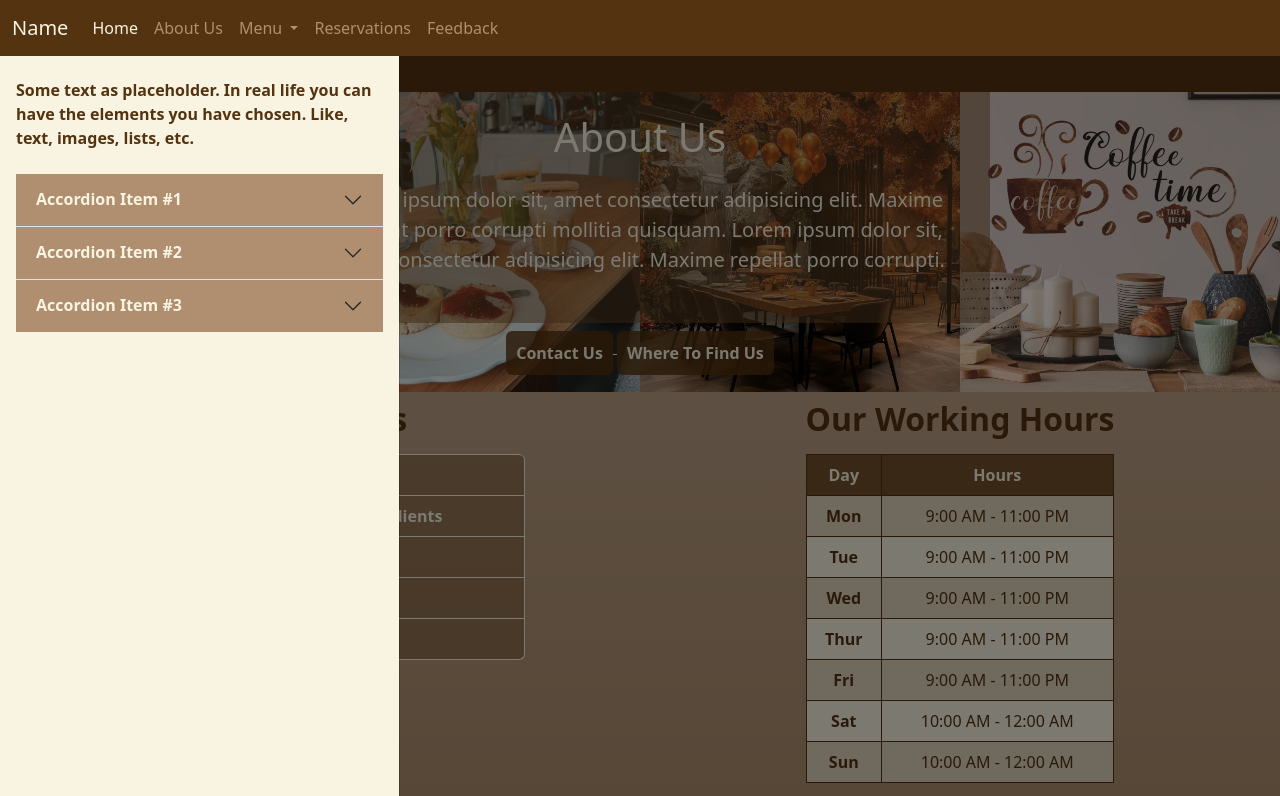
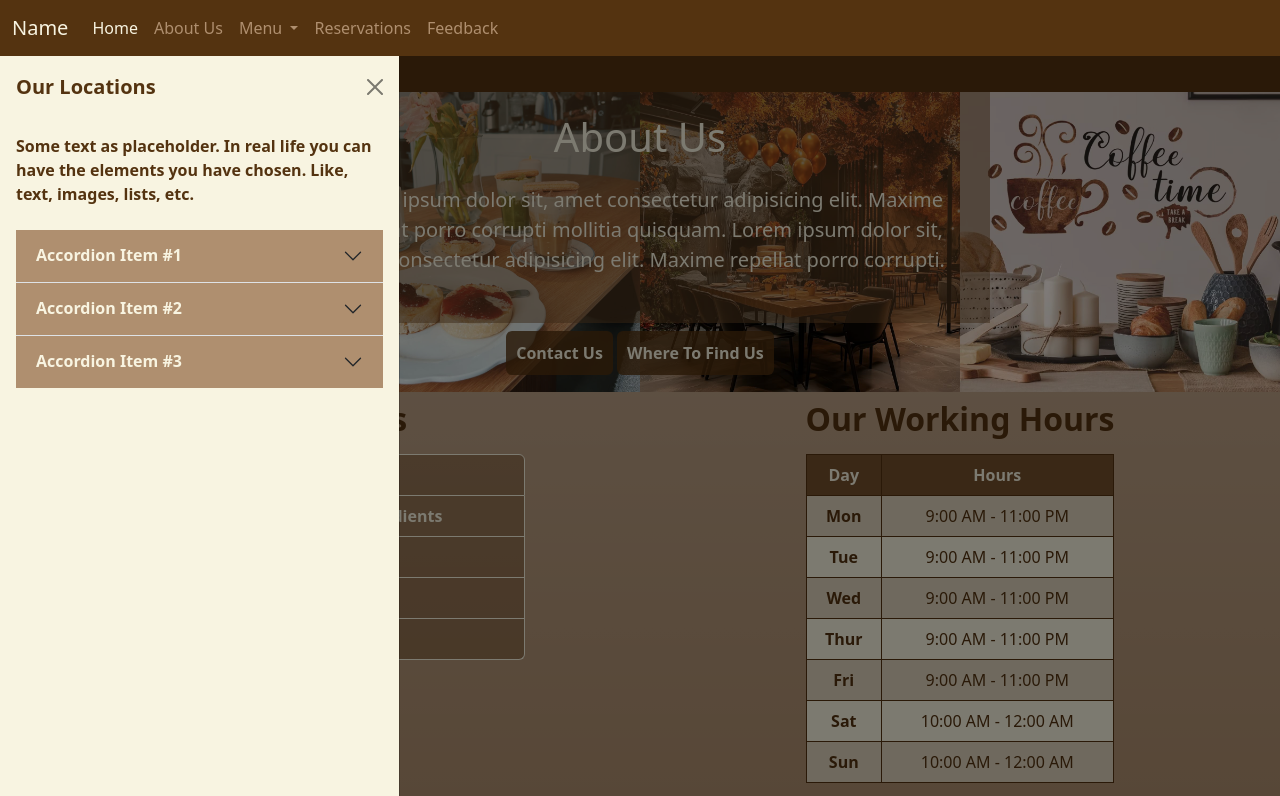
Before and after one commit to Nada-Moussa/cafe-restaurant-bootstrap-proj, a plain HTML site: page about.html in a window 1280 px wide. Both pictures are taken after a click on the button "Where To Find Us". Shown: the top 796 px of the page. Drawn offline with Linux system fonts and the light colour scheme.

Commit message:
updated offcanvas window margin and padding

```diff
--- a/about.html
+++ b/about.html
@@ -86,9 +86,7 @@
                     Maxime repellat porro corrupti mollitia quisquam. Lorem ipsum dolor sit, amet consectetur adipisicing elit.
                     Maxime repellat porro corrupti.</p>
             </div>
-            <a href="#contact">
-                <button type="button" class="mt-2 btn btn-warning text-primary">Contact Us</button>
-            </a>
+            <a href="#contact"><button type="button" class="mt-2 btn btn-warning text-primary">Contact Us</button></a>
             <!-- Location Offcanvas -->
             <button class="btn btn-warning text-primary mt-2" type="button" data-bs-toggle="offcanvas"
                 data-bs-target="#offcanvasExample" aria-controls="offcanvasExample">
@@ -99,7 +97,7 @@
 
     <div class="offcanvas offcanvas-start bg-primary" tabindex="-1" id="offcanvasExample"
         aria-labelledby="offcanvasExampleLabel">
-        <div class="offcanvas-header">
+        <div class="offcanvas-header mt-5 pt-4">
             <h5 class="offcanvas-title text-warning fw-bold" id="offcanvasExampleLabel">Our Locations</h5>
             <button type="button" class="btn-close" data-bs-dismiss="offcanvas" aria-label="Close"></button>
         </div>
```
